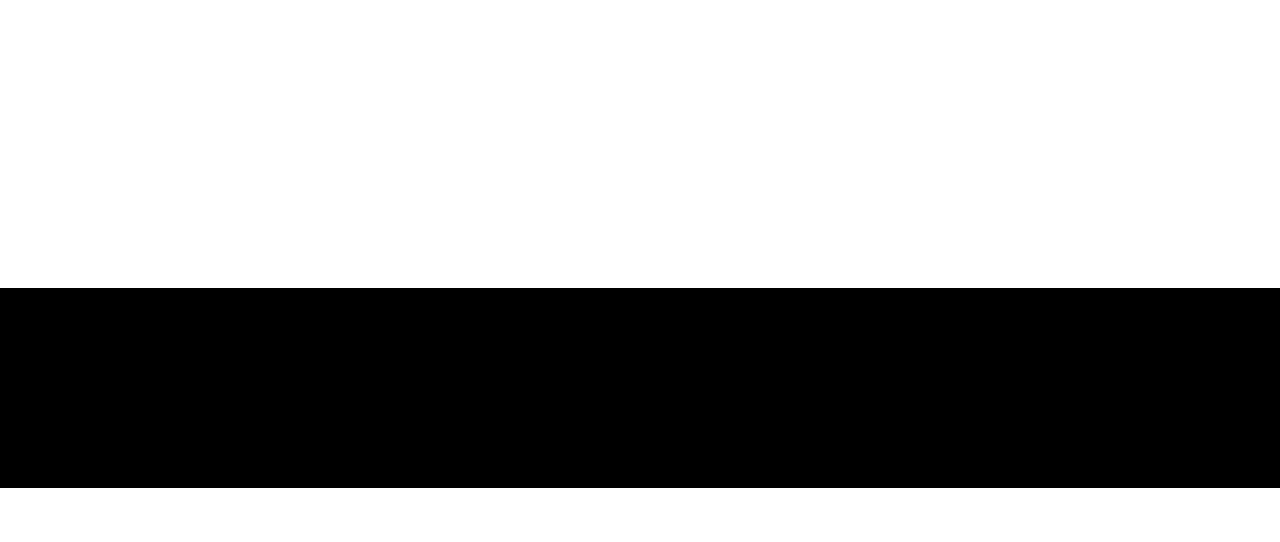
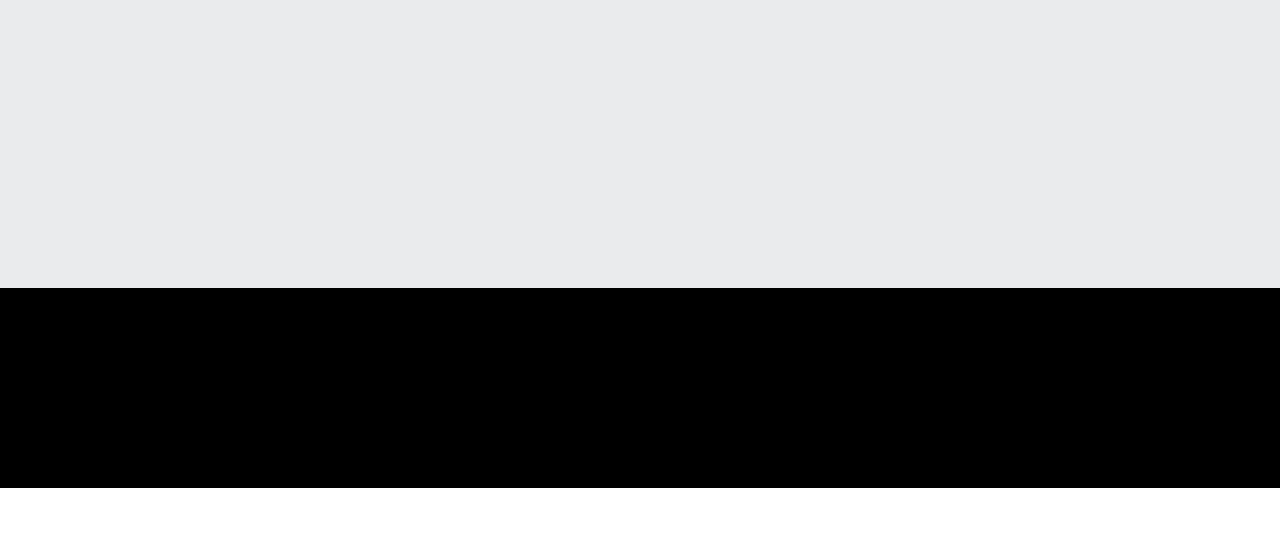
Before and after one commit to sidd4848/routing, a plain HTML site: page index.html in a window 1280 px wide. Shown: the part 258-800 px from the top of the page. Drawn offline with nearby package versions, Linux system fonts and the light colour scheme; some packages are replaced by stand-ins of ours.

Commit message:
routing implement

```diff
--- a/css/index.css
+++ b/css/index.css
@@ -21,6 +21,7 @@ ul li{
 .mains{
   width: 100%;
   height:500px;
+  background-color: #eaebed;
   text-align: center;
 }
 .mains h1{
```
